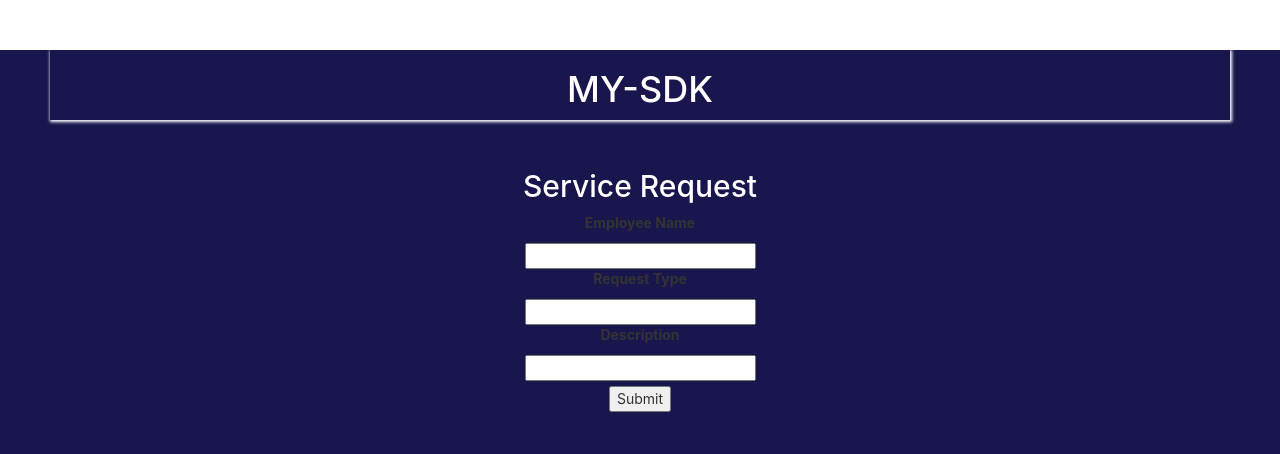
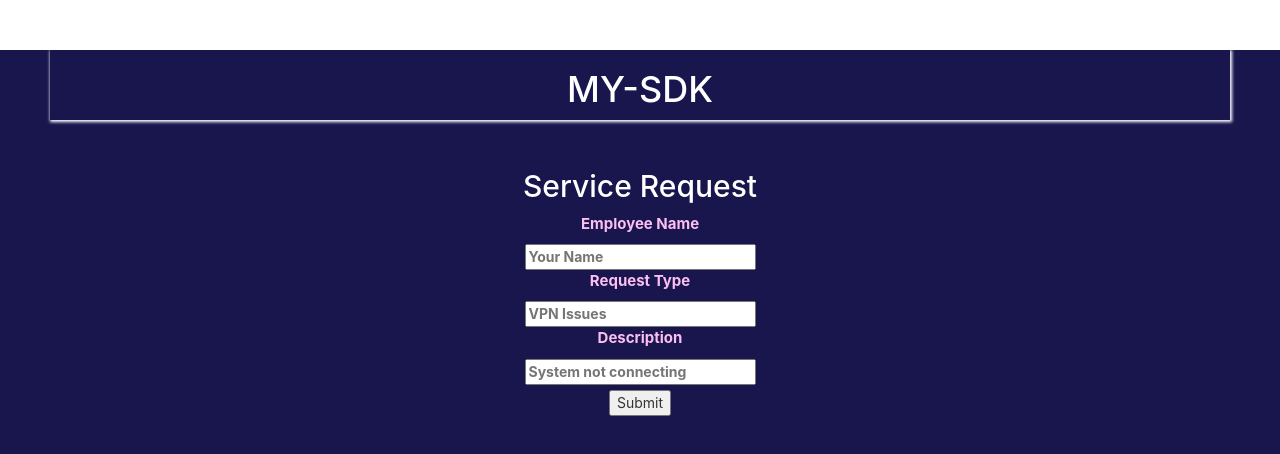
Before and after one commit to julie-vav/project-3-back-end, a React (Create React App) app: page / in a window 1280 px wide. Shown: the top 454 px of the page. Built offline with nearby package versions, Linux system fonts and the light colour scheme.

Commit message:
add CSS Styles

```diff
--- a/src/App.js
+++ b/src/App.js
@@ -1,31 +1,16 @@
 import './App.css';
 import ServiceRequest from "./components/ServiceRequest/ServiceRequest";
-
+import Form from "./components/Form/Form";
 
 function App() {
-  const handleSubmit = event => {
-    event.preventDefault();
-    alert('You have submitted the form.')
-  }
+
   return (
     <div className="App">
       <header className="App-header">
         <h1>MY-SDK</h1>
       </header>
       <ServiceRequest />
-      <form onSubmit={handleSubmit}>
-      <fieldset>
-         <label>
-           <p>Employee Name</p>
-           <input name="name" />
-           <p>Request Type</p>
-           <input RequestType="RequestType" />
-           <p>Description</p>
-           <input Description="Description" />
-         </label>
-       </fieldset>
-       <button type="submit">Submit</button>
-      </form>
+      <Form />
     </div>
   );
 }
--- /dev/null
+++ b/src/components/Form/Form.css
@@ -0,0 +1,4 @@
+p {
+    color: rgb(252, 191, 242);
+    font-size: 15px;
+}
--- /dev/null
+++ b/src/components/Form/Form.js
@@ -0,0 +1,27 @@
+import styles from './Form.css'
+
+function Form(props) {
+    const handleSubmit = event => {
+        event.preventDefault();
+        alert('You have submitted the form.')
+      }
+  return (
+    <div>
+      <form onSubmit={handleSubmit}>
+      <fieldset>
+         <label>
+           <p>Employee Name</p>
+           <input name="name" placeholder="Your Name"/>
+           <p>Request Type</p>
+           <input RequestType="RequestType" placeholder="VPN Issues" />
+           <p>Description</p>
+           <input Description="Description" placeholder="System not connecting"/>
+         </label>
+       </fieldset>
+       <button type="submit">Submit</button>
+      </form>
+    </div>
+  );
+}
+
+export default Form;
--- a/src/components/ServiceRequest/ServiceRequest.css
+++ b/src/components/ServiceRequest/ServiceRequest.css
@@ -1,3 +1,4 @@
 h2 {
     color: white;
+    font-size: 30px;
 }
```
